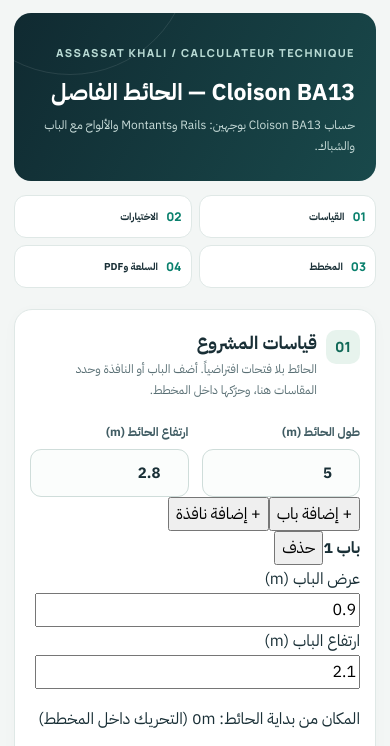
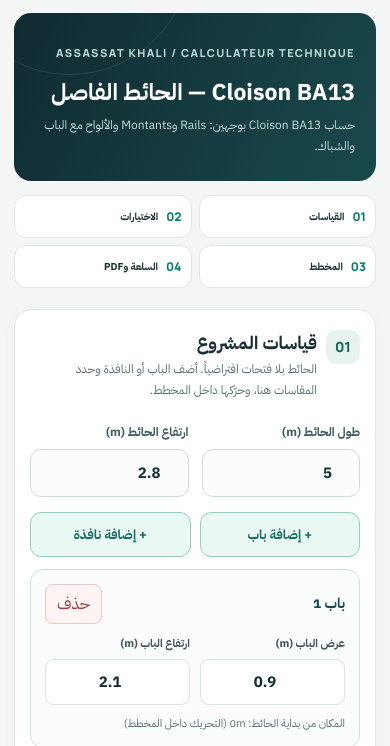
Before and after one commit to khaliyoussef5/assassat-khali-app, a website with bundled scripts: page public/calculators/walls-preview/index.html in a window 390 px wide. Both pictures are taken after a click on the button "+ إضافة باب". Shown: the part 68-814 px from the top of the page. Built offline with nearby package versions, Linux system fonts and the light colour scheme.

Commit message:
Add responsive add/remove door-window cards and touch-friendly draggable SVG handles

```diff
--- a/public/assets/ak-classic.css
+++ b/public/assets/ak-classic.css
@@ -207,3 +207,33 @@ h1{font-size:clamp(24px,3vw,34px);font-weight:900;line-height:1.25;margin:7px 0}
  .ak-walls-flow .ak-wall-preview-warning{display:none}
  .ak-walls-flow .plan svg[data-diagram="wall"]{width:100%;min-width:0;max-width:100%}
 }
+
+/* Cloison project opening controls: hidden until the user explicitly adds one. */
+.ak-walls-flow .ak-wall-opening-toolbar{display:flex;gap:9px;flex-wrap:wrap;margin:15px 0 0}
+.ak-walls-flow .ak-wall-opening-toolbar button{
+ display:inline-flex;align-items:center;justify-content:center;min-height:45px;
+ padding:10px 16px;background:#eaf8f3;border:1px solid #96cfc1;
+ border-radius:11px;color:#166e65;font-size:13px;font-weight:850;cursor:pointer
+}
+.ak-walls-flow .ak-wall-opening-toolbar button:hover{background:#d9f1e8}
+.ak-walls-flow .ak-wall-opening-fields{display:grid;grid-template-columns:repeat(2,minmax(0,1fr));gap:12px;margin-top:12px}
+.ak-walls-flow .ak-wall-opening-fields:empty{display:none}
+.ak-walls-flow .ak-wall-opening-card{padding:14px;border:1px solid #cde4dc;border-radius:13px;background:#fafdfb;min-width:0}
+.ak-walls-flow .ak-wall-opening-card-head{display:flex;align-items:center;justify-content:space-between;gap:12px;margin-bottom:10px}
+.ak-walls-flow .ak-wall-opening-card-head strong{color:#174951;font-size:14px}
+.ak-walls-flow .ak-wall-opening-card-head button{border:1px solid #e7c9c5;background:#fff4f3;color:#9c3d38;padding:5px 11px;border-radius:8px;min-height:34px}
+.ak-walls-flow .ak-wall-opening-dimensions{display:grid;grid-template-columns:repeat(2,minmax(0,1fr));gap:10px}
+.ak-walls-flow .ak-wall-opening-dimensions label{font-weight:800;font-size:11px;color:#40555e}
+.ak-walls-flow .ak-wall-opening-dimensions input{display:block;margin-top:5px;min-height:44px;width:100%;background:#fff;border:1px solid #d8e2e3;border-radius:9px;color:#142c35;padding:9px 10px;text-align:center;font-size:15px;font-weight:800;direction:ltr}
+.ak-walls-flow .ak-wall-opening-position{font-size:11px;color:#587078;margin:9px 0 0}
+.ak-walls-flow .ak-wall-drag-help{font-size:12px;color:#52696f;margin:9px 0;line-height:1.8}
+.ak-walls-flow .ak-wall-opening-message{font-size:12px;color:#974c2f;background:#fff4eb;border:1px solid #efd7c7;padding:10px 12px;border-radius:9px}
+.ak-walls-flow .ak-wall-opening-message[hidden]{display:none}
+.ak-walls-flow svg[data-diagram="wall"] [data-drag-id]{cursor:grab;touch-action:none;outline:none}
+.ak-walls-flow svg[data-diagram="wall"] [data-drag-id]:active{cursor:grabbing}
+.ak-walls-flow svg[data-diagram="wall"] [data-drag-id]:focus-visible rect{stroke:#146f60;stroke-width:4}
+@media(max-width:600px){
+ .ak-walls-flow .ak-wall-opening-fields{grid-template-columns:1fr}
+ .ak-walls-flow .ak-wall-opening-toolbar button{flex:1 1 120px}
+}
+@media print{.ak-walls-flow .ak-wall-opening-toolbar,.ak-walls-flow .ak-wall-drag-help{display:none}}
```
